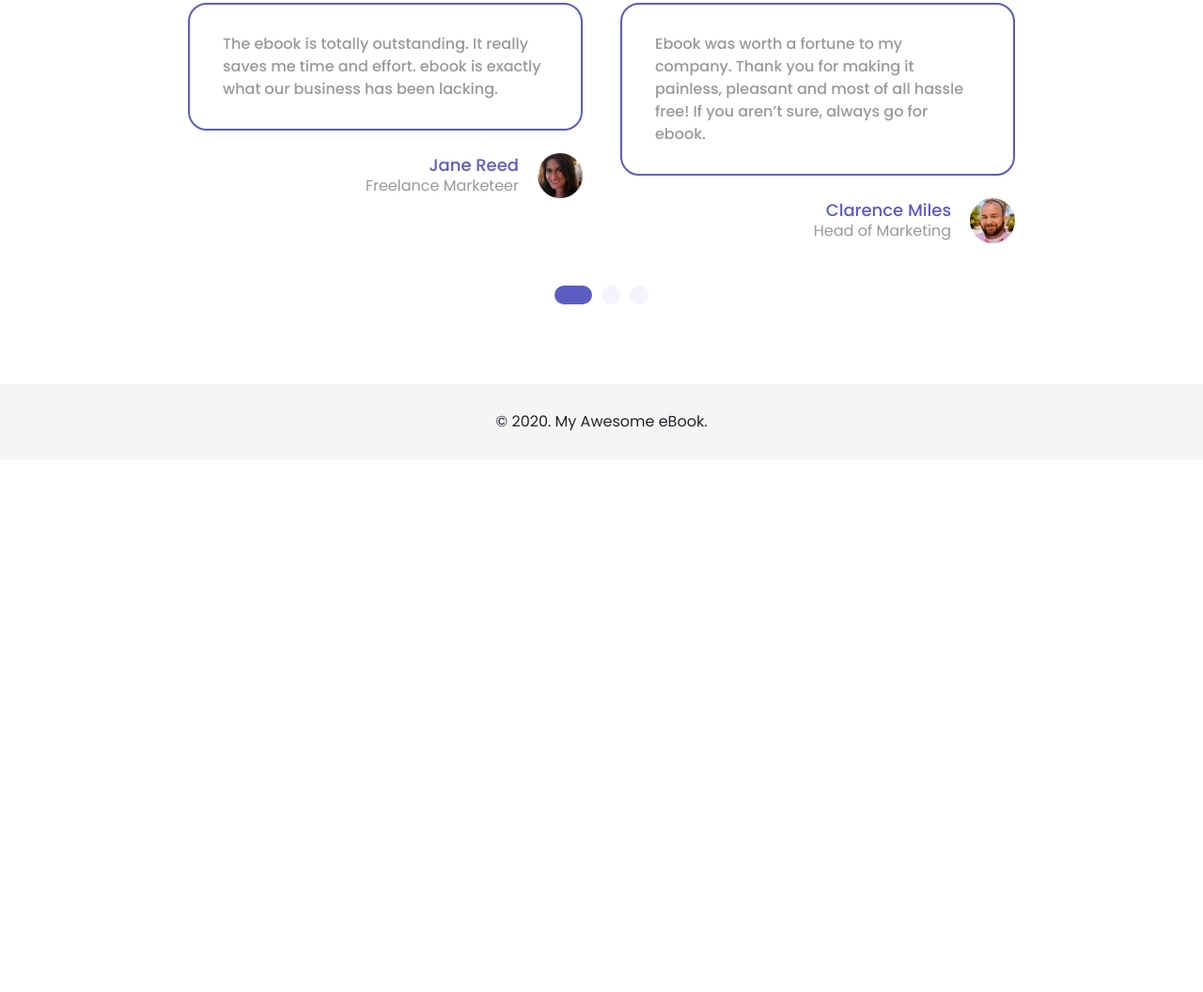
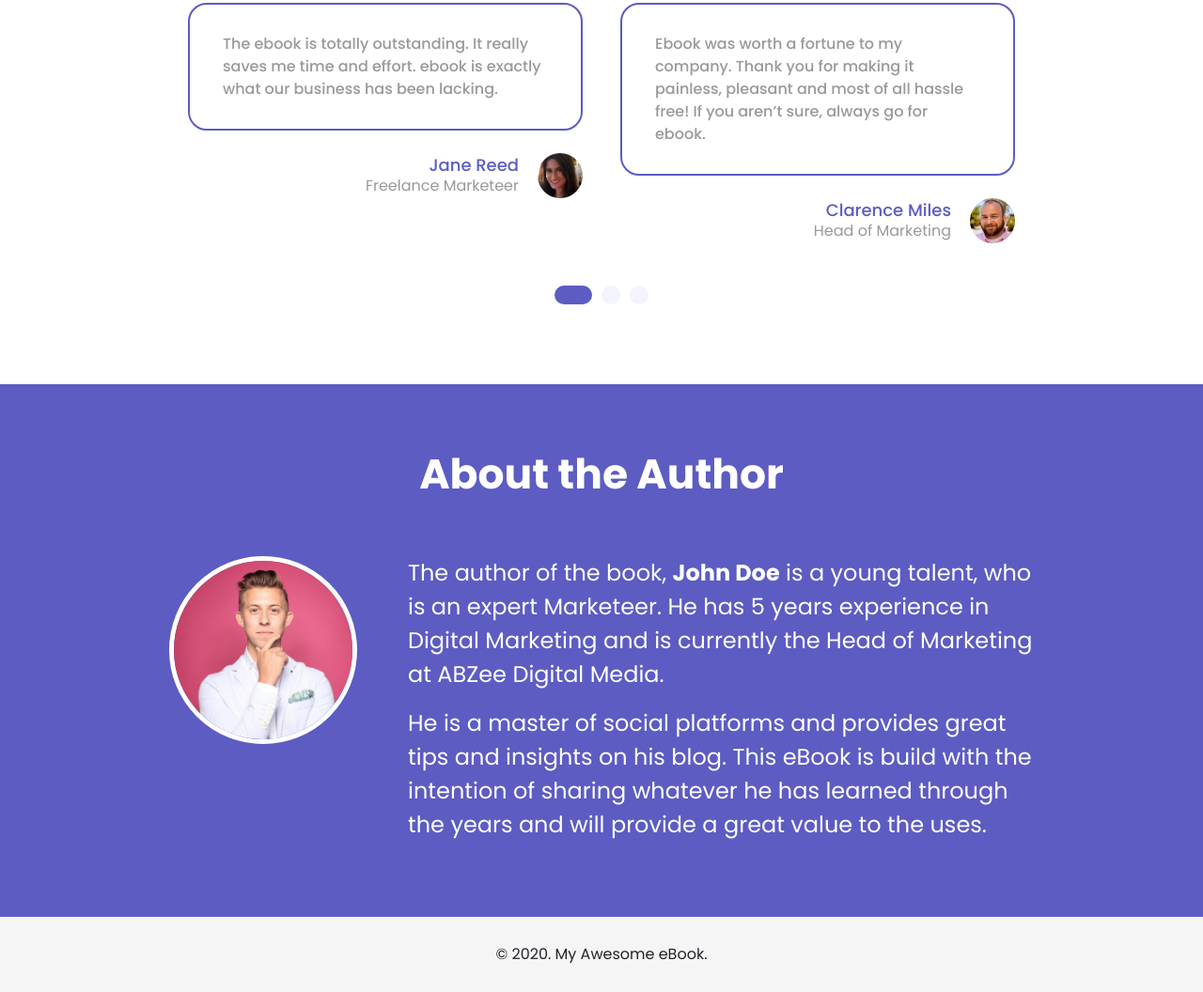
Before and after one commit to rhythmpatel/landing-star, a website: page index.html in a window 1280 px wide. Shown: the part 3119-4175 px from the top of the page at 94% size. Before the commit the page ends 3608 px from the top, so only its background shows below. Drawn offline with Linux system fonts and the light colour scheme.

Commit message:
Add author section

```diff
--- a/index.html
+++ b/index.html
@@ -258,6 +258,27 @@
     </section>
     <!-- Testimonials end -->
 
+    <!-- Author bio start -->
+    <section class="section bg-primary">
+        <div class="container">
+            <h2 class="heading text-white text-center">About the Author</h2>
+            <div class="row justify-content-xl-center">
+                <div class="col-xl-10">
+                    <div class="author d-md-flex">
+                        <div class="author-img rounded-circle flex-shrink-0">
+                            <img src="images/author-image.png" alt="John Doe">
+                        </div>
+                        <div class="author-bio pl-xl-4">
+                            <p>The author of the book, <strong>John Doe</strong> is a young talent, who is an expert Marketeer. He has 5 years experience in Digital Marketing and is currently the Head of Marketing at ABZee Digital Media.</p>
+                            <p>He is a master of social platforms and provides great tips and insights on his blog. This eBook is build with the intention of sharing whatever he has learned through the years and will provide a great value to the uses.</p>
+                        </div>
+                    </div>
+                </div>
+            </div>
+        </div>
+    </section>
+    <!-- Author bio end -->
+
 </div>
 
 <!-- Footer start -->
--- a/styles/blocks/_author.scss
+++ b/styles/blocks/_author.scss
@@ -1 +1,52 @@
 /* Author */
+
+.author-img {
+  width: 100px;
+  height: 100px;
+  margin-bottom: 30px;
+  border: 3px solid $white;
+  overflow: hidden;
+
+  img {
+    width: 100%;
+    height: 100%;
+    object-fit: cover;
+  }
+}
+
+.author-bio {
+  font-size: 1.25rem;
+  color: $white;
+  line-height: 1.5;
+
+  p:last-child {
+    margin-bottom: 0;
+  }
+}
+
+
+@include media-breakpoint-up(md) {
+
+  .author-img {
+    width: 150px;
+    height: 150px;
+    margin-bottom: 0;
+    margin-right: 30px;
+    border: 5px solid $white;
+  }
+
+  .author-bio {
+    font-size: 1.5rem;
+  }
+
+}
+
+
+@include media-breakpoint-up(xl) {
+
+  .author-img {
+    width: 200px;
+    height: 200px;
+  }
+
+}
```
Also changed, not shown: css/app.css, images/author-image.png (added).
